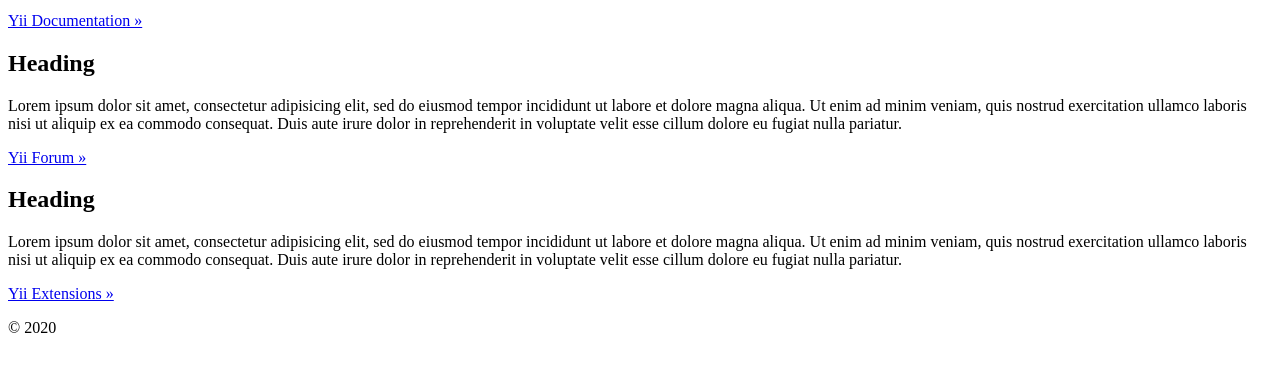
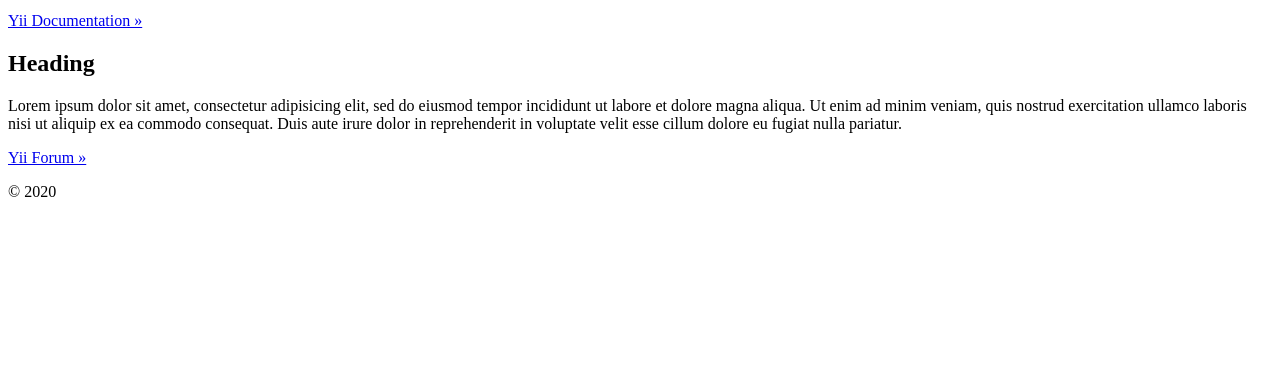
Before and after one commit to JAYAROSHINI2112/mychannel, a Yii app: template frontend/views/site/index.php in a window 1280 px wide. Shown: the part 239-611 px from the top of the page. Run offline with PHP 8.4 and a stand-in for Yii, Linux system fonts and the light colour scheme; the template is opened without the code that fills it, so the values that code supplies are empty; some libraries are stand-ins or nearby versions.

Commit message:
removed some lines

```diff
--- a/frontend/views/site/index.php
+++ b/frontend/views/site/index.php
@@ -37,16 +37,6 @@ $this->title = 'My Yii Application';
 
                 <p><a class="btn btn-default" href="http://www.yiiframework.com/forum/">Yii Forum &raquo;</a></p>
             </div>
-            <div class="col-lg-4">
-                <h2>Heading</h2>
-
-                <p>Lorem ipsum dolor sit amet, consectetur adipisicing elit, sed do eiusmod tempor incididunt ut labore et
-                    dolore magna aliqua. Ut enim ad minim veniam, quis nostrud exercitation ullamco laboris nisi ut aliquip
-                    ex ea commodo consequat. Duis aute irure dolor in reprehenderit in voluptate velit esse cillum dolore eu
-                    fugiat nulla pariatur.</p>
-
-                <p><a class="btn btn-default" href="http://www.yiiframework.com/extensions/">Yii Extensions &raquo;</a></p>
-            </div>
         </div>
 
     </div>
```
